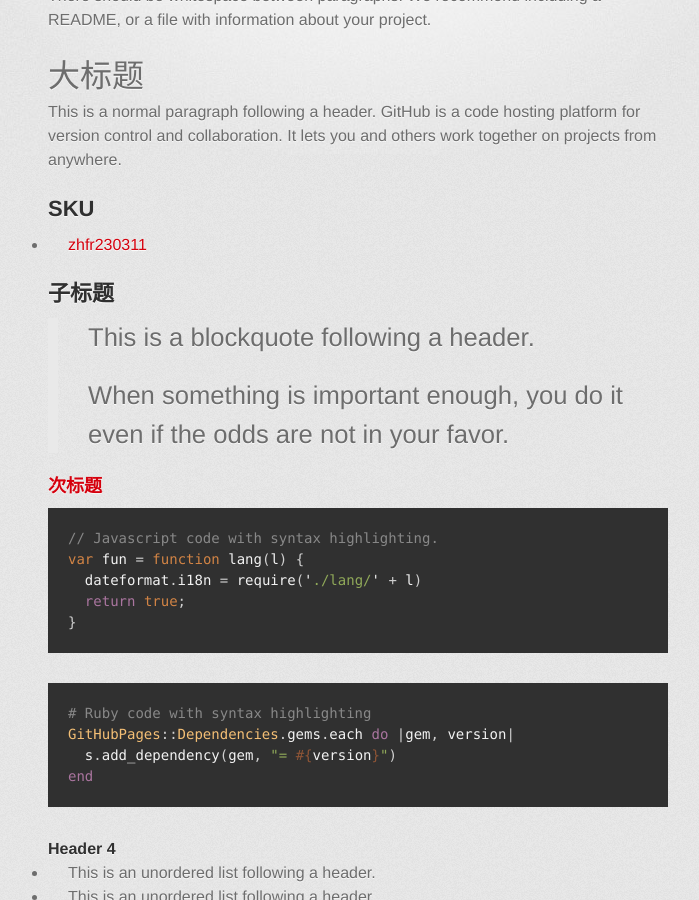
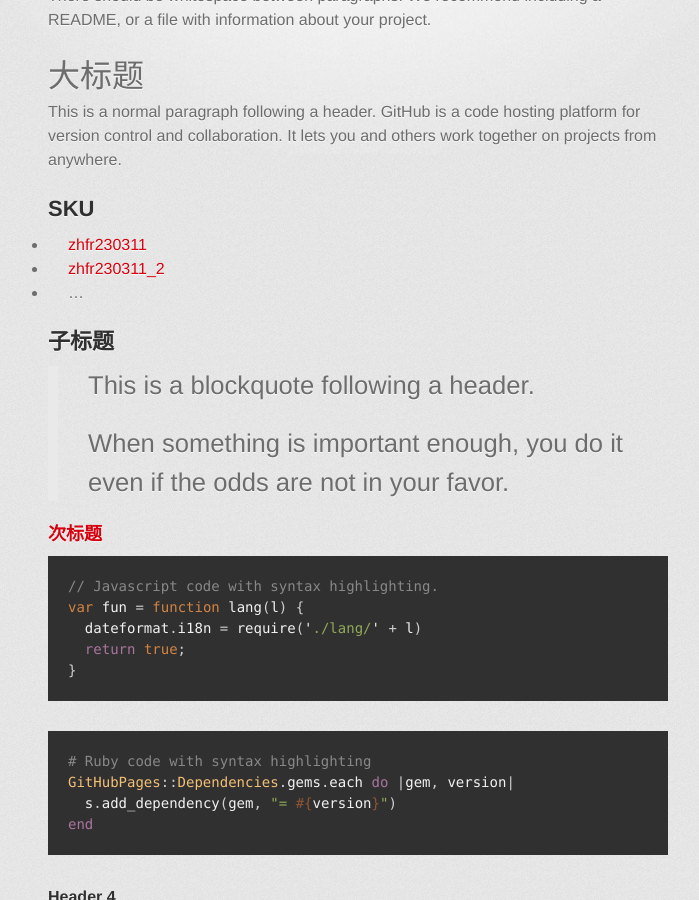
Before and after one commit to zh-fuji-robotic/landing, a Jekyll site: the page built from index.md, in a window 1280 px wide and 900 px high, scrolled down 419 px. Shown: the whole window, without its empty margins (282-981 px from the left). Built offline with Jekyll 4.4.1, drawn with Linux system fonts in a browser that asks for light colours; some web fonts are replaced.

Commit message:
追加 zhfr230311_2 链接,文件还没创建

```diff
--- a/index.md
+++ b/index.md
@@ -19,6 +19,8 @@ This is a normal paragraph following a header. GitHub is a code hosting platform
 ## SKU
 
 - [zhfr230311](./sku/zhfr230311.html)
+- [zhfr230311_2](./sku/zhfr230311_2.html)
+- ...
 
 
 
```
